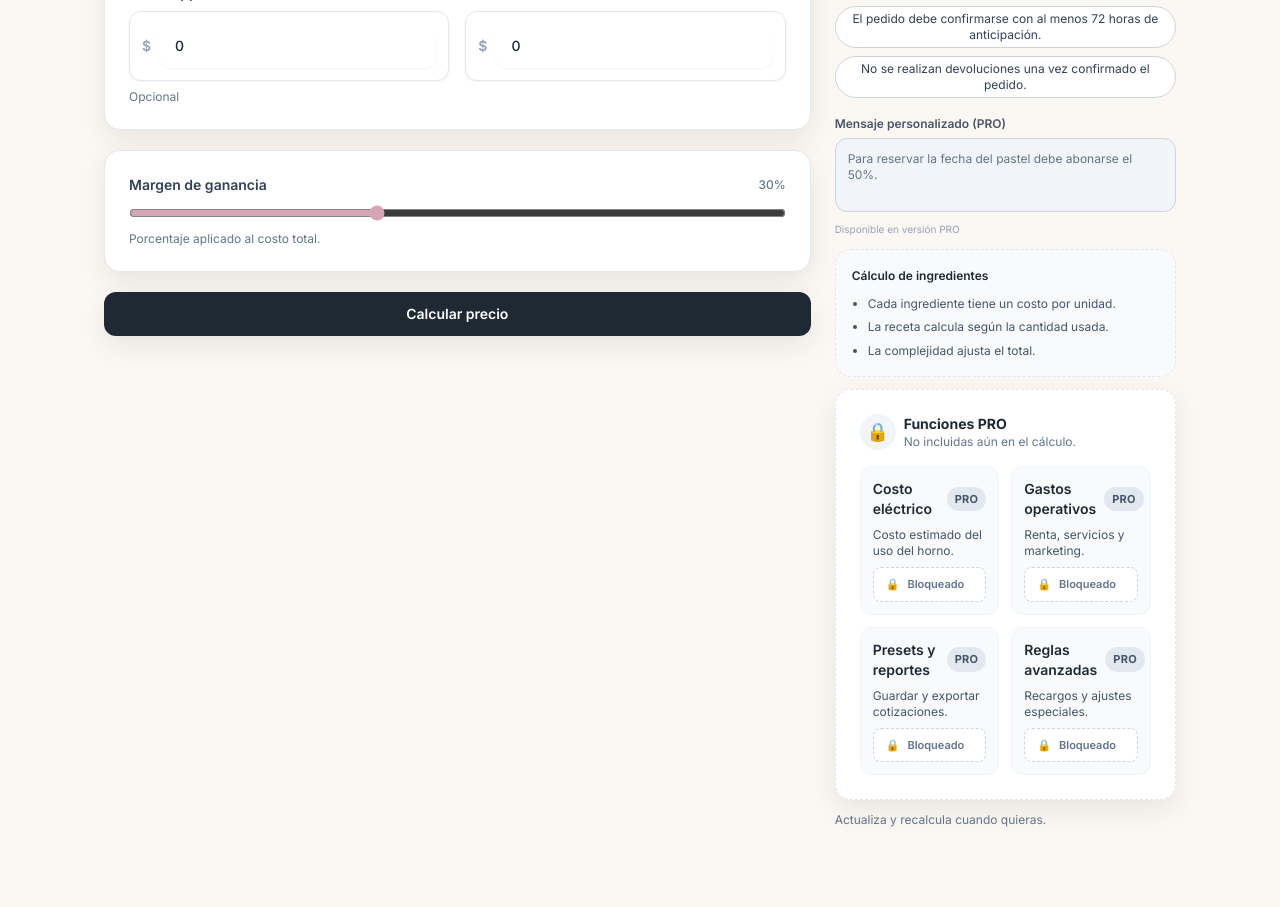
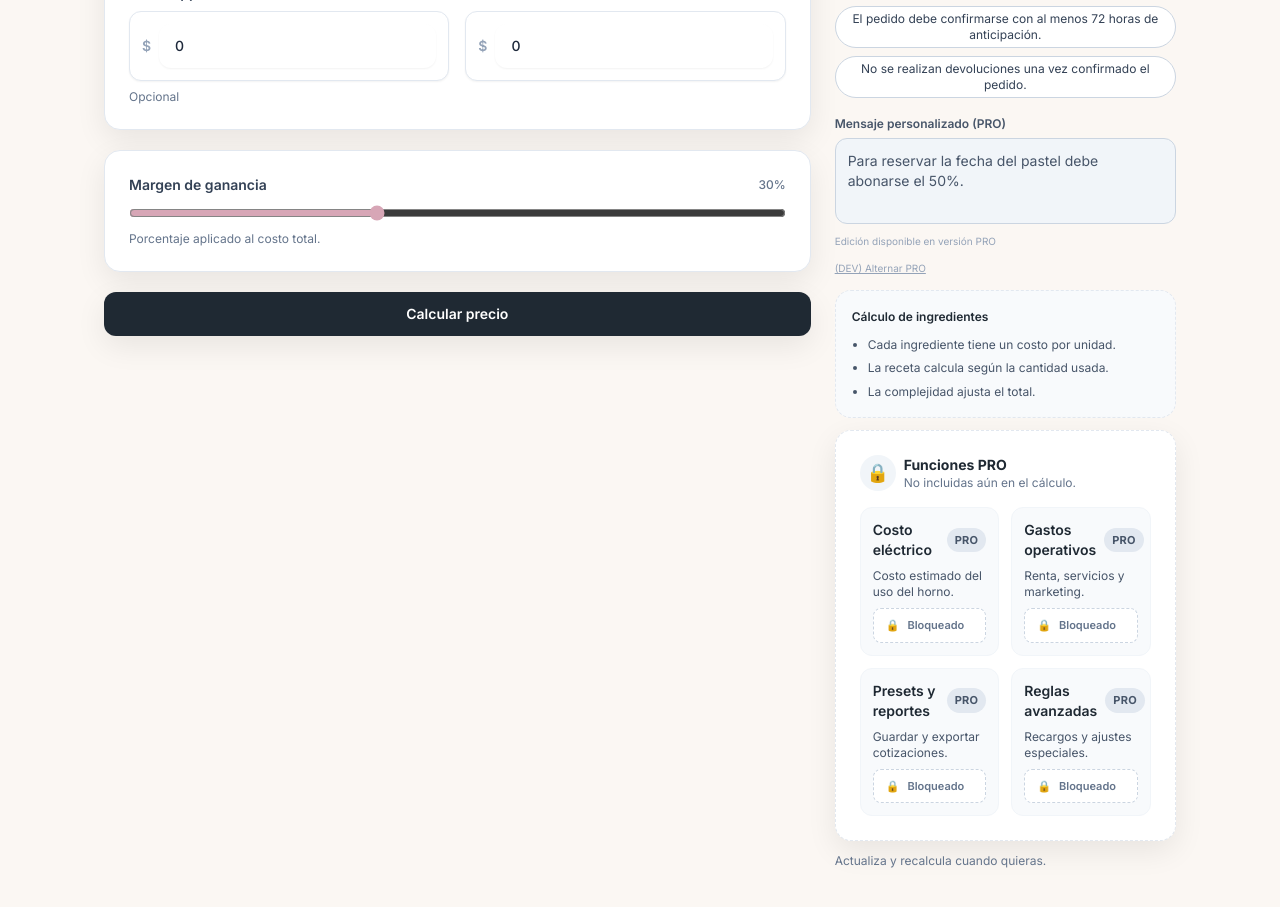
Before and after one commit to vcrs86/cake-pricing-app, a Next.js app: page / in a window 1280 px wide. Shown: the part 1380-2287 px from the top of the page. Before the commit the page ends 2256 px from the top, so only its background shows below. Built offline with nearby package versions, Linux system fonts and the light colour scheme.

Commit message:
Update page.tsx

```diff
--- a/src/app/page.tsx
+++ b/src/app/page.tsx
@@ -46,6 +46,7 @@ export default function HomePage() {
   const [clientMessage, setClientMessage] = useState(
   "Para reservar la fecha del pastel debe abonarse el 50%."
 );
+  const [isPro, setIsPro] = useState(false);
 
   const selectedSize = useMemo(
     () => CAKE_SIZES.find((size) => size.id === values.cakeSize) ?? CAKE_SIZES[0],
@@ -413,16 +414,30 @@ export default function HomePage() {
   </label>
 
   <textarea
-    value={clientMessage}
-    disabled
-    rows={3}
-    className="w-full resize-none rounded-xl border border-slate-300 bg-slate-100 p-3 text-xs text-slate-500 cursor-not-allowed"
-  />
+  value={clientMessage}
+  onChange={(e) => setClientMessage(e.target.value)}
+  disabled={!isPro}
+  rows={3}
+  className={`w-full resize-none rounded-xl border p-3 text-sm ${
+    isPro
+      ? "border-brand-rose bg-white text-slate-700"
+      : "border-slate-300 bg-slate-100 text-slate-600 cursor-not-allowed"
+  }`}
+/>
 
-  <p className="text-[10px] text-slate-400">
-    Disponible en versión PRO
-  </p>
+  <p className="mt-1 text-[10px] text-slate-400">
+  {isPro
+    ? "Mensaje editable (PRO activo)"
+    : "Edición disponible en versión PRO"}
+</p>
 </div>
+          <button
+  type="button"
+  onClick={() => setIsPro((prev) => !prev)}
+  className="mt-2 text-[10px] underline text-slate-400"
+>
+  (DEV) Alternar PRO
+</button>
           <div className="rounded-2xl border border-dashed border-slate-200 bg-slate-50 p-4 text-xs leading-relaxed text-slate-600">
             <p className="font-semibold text-brand-slate">{copy.recipeInfo.title}</p>
             <ul className="mt-2 space-y-1 list-disc pl-4">
```
